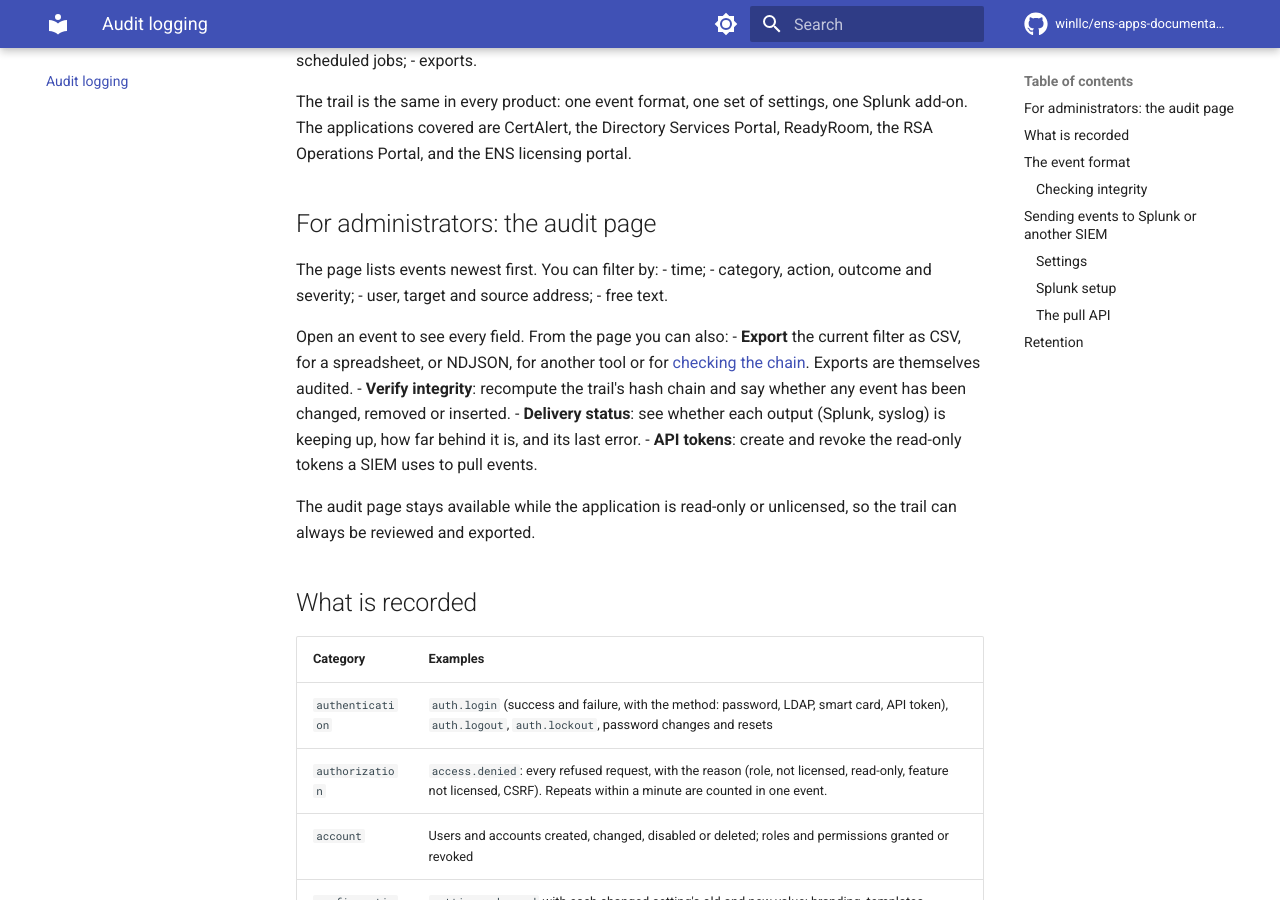
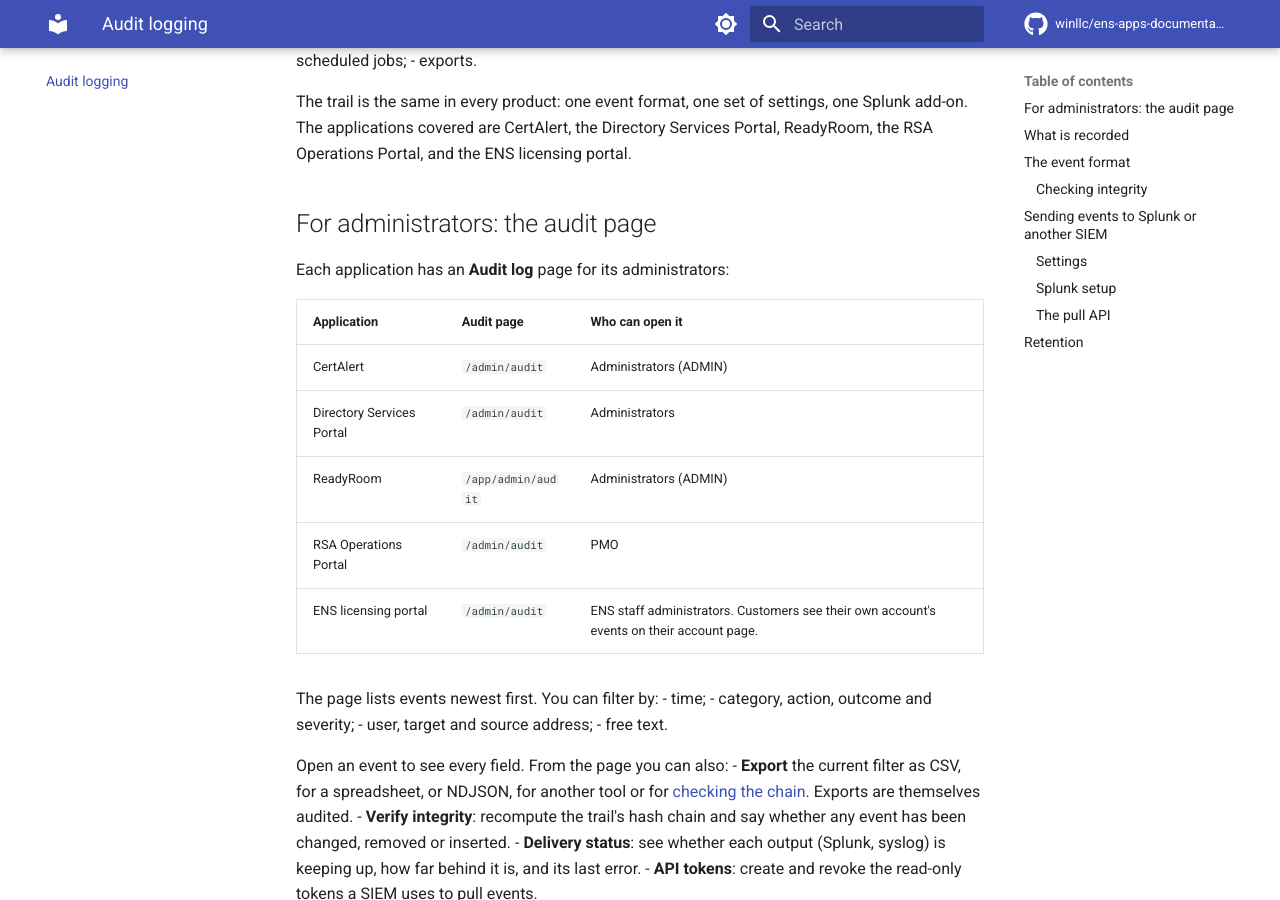
Before and after one commit to winllc/ens-apps-documentation, an MkDocs documentation site: the page built from docs/audit-logging.md, in a window 1280 px wide and 900 px high, scrolled down 231 px. Built offline with MkDocs 1.6.1 and Material for MkDocs 9.7.7, drawn with Linux system fonts in a browser that asks for light colours; comment, search, counter and statistics services are not loaded; some of the changed text lies outside the part shown.

Commit message:
List each application's audit page
Co-Authored-By: Claude Opus 5.5 <noreply@anthropic.com>
Claude-Session: https://claude.ai/code/session_01R2Q6XtDB8DfVmiejzJGwBh

```diff
--- a/docs/audit-logging.md
+++ b/docs/audit-logging.md
@@ -14,7 +14,15 @@ and the ENS licensing portal.
 
 ## For administrators: the audit page
 
-<!-- PRODUCT-TABLE -->
+Each application has an **Audit log** page for its administrators:
+
+| Application | Audit page | Who can open it |
+|---|---|---|
+| CertAlert | `/admin/audit` | Administrators (ADMIN) |
+| Directory Services Portal | `/admin/audit` | Administrators |
+| ReadyRoom | `/app/admin/audit` | Administrators (ADMIN) |
+| RSA Operations Portal | `/admin/audit` | PMO |
+| ENS licensing portal | `/admin/audit` | ENS staff administrators. Customers see their own account's events on their account page. |
 
 The page lists events newest first. You can filter by:
 - time;
```
Also changed, not shown: other parts of docs/audit-logging.md (+1 -1 lines).
